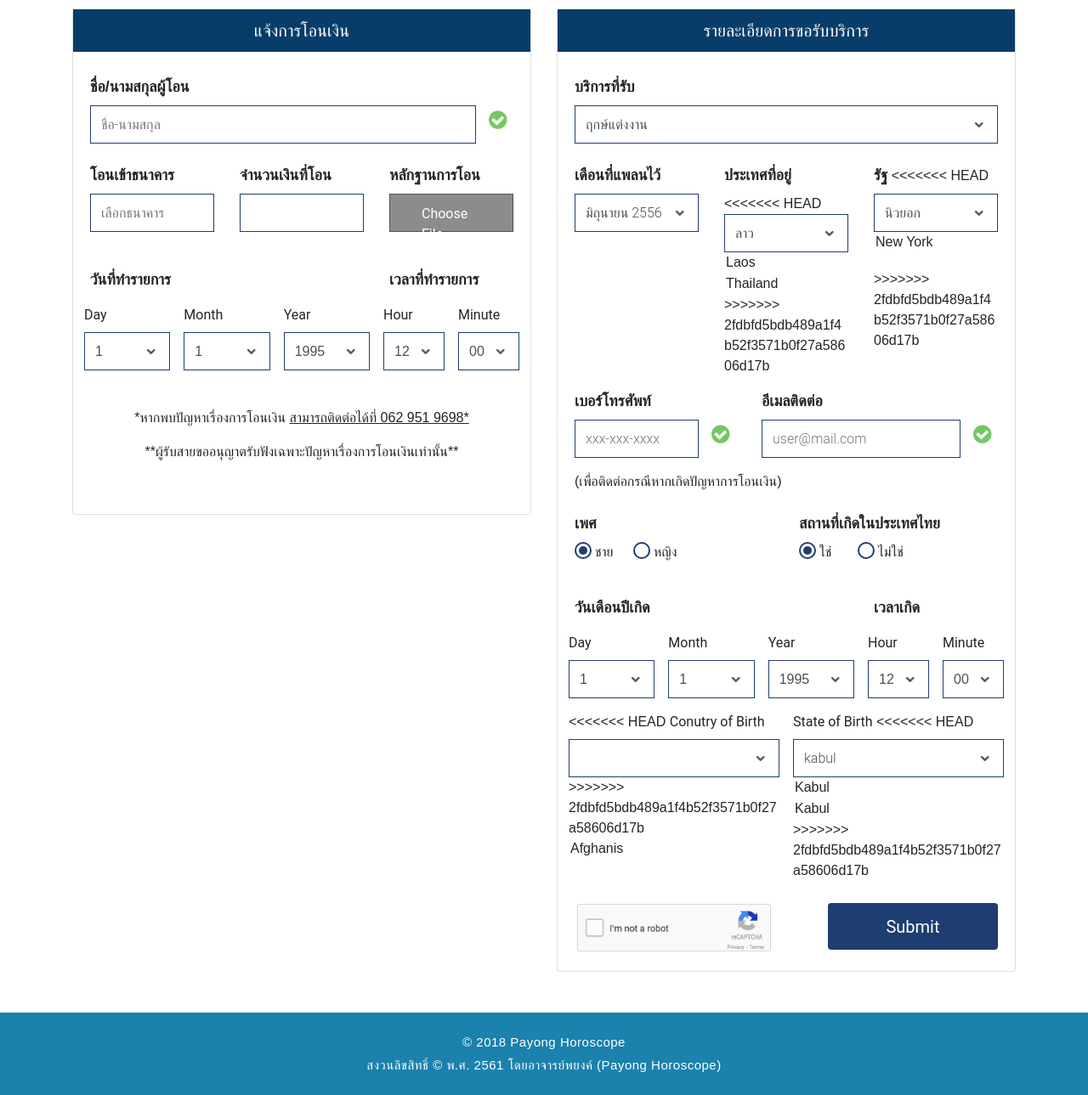
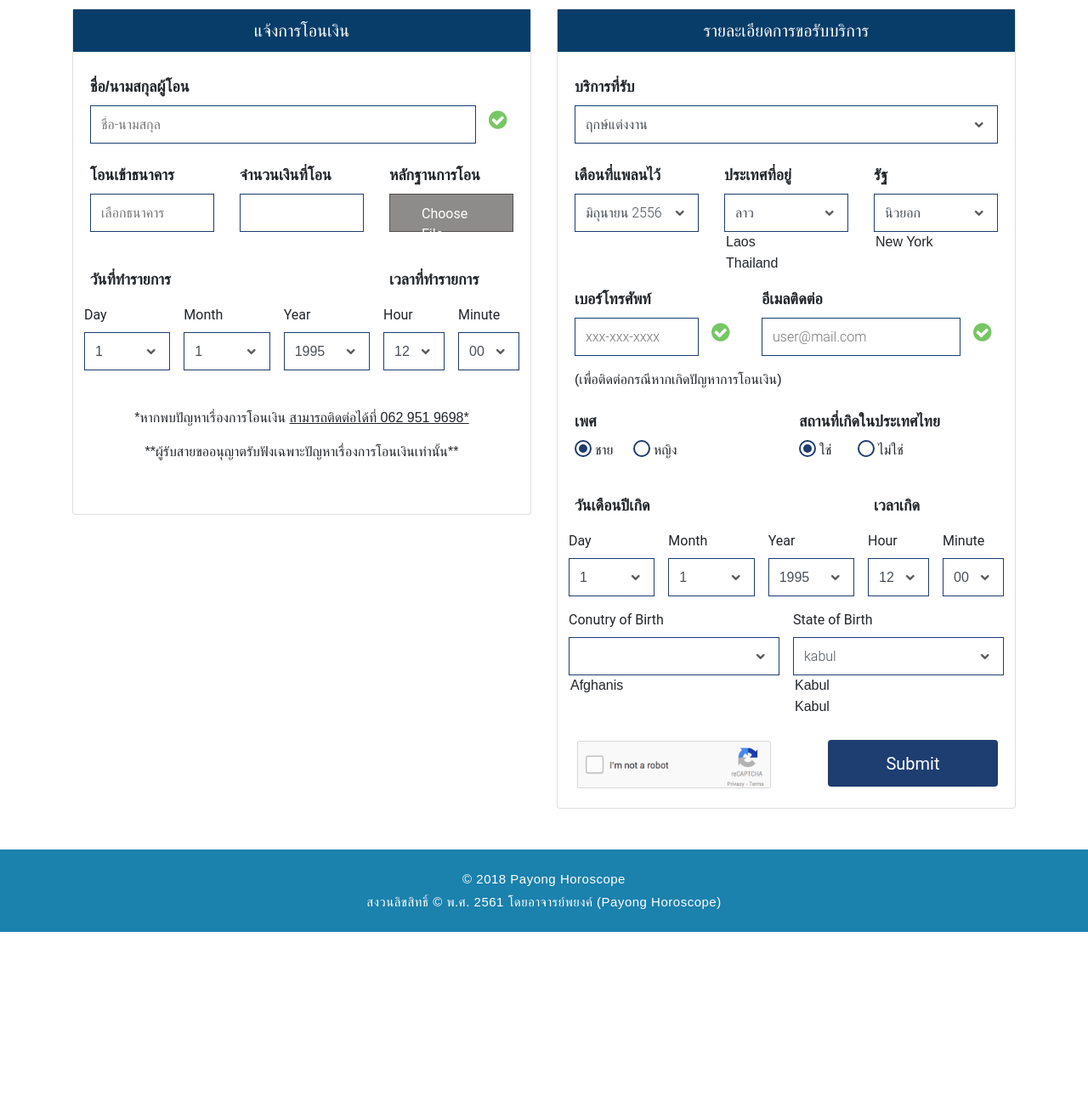
Before and after one commit to sqweezpond/payong, a PHP site: page /paydetails.php in a window 1280 px wide. Shown: the part 340-1629 px from the top of the page at 85% size. After the commit the page ends 1437 px from the top, so only its background shows below. Run offline with PHP 8.4, Linux system fonts and the light colour scheme; lists and menus that the app fills with data are empty; some libraries are stand-ins or nearby versions.

Commit message:
update
update

```diff
--- a/paydetails.php
+++ b/paydetails.php
@@ -159,28 +159,22 @@
                                     </div>
                                     <div class="col-lg-4 form-group">
                                       <label  class="pay-confirm-font my-lg-2 my-md-2 my-2">ประเทศที่อยู่</label></label>
-<<<<<<< HEAD
                                         <select class="paycon-selected custom-select">
                                           <option>ลาว</option>
                                           <option>ไทย</option>
-=======
                                         <select class="paycon-selected">
                                           <option>Laos</option>
                                           <option>Thailand</option>
->>>>>>> 2fdbfd5bdb489a1f4b52f3571b0f27a58606d17b
                                         </select>
                                     </div>
                                     <div class="col-lg-4 form-group">
                                       <label  class="pay-confirm-font my-lg-2 my-md-2 my-2">รัฐ</label></label>
-<<<<<<< HEAD
                                         <select class="paycon-selected custom-select">
                                           <option>นิวยอก</option>
                                           <option>ฤกษ์คลอดบุตร</option>
-=======
                                         <select class="paycon-selected">
                                           <option> New York</option>
                                           <option></option>
->>>>>>> 2fdbfd5bdb489a1f4b52f3571b0f27a58606d17b
                                         </select>
                                     </div>
                                   </div>
@@ -323,13 +317,11 @@
                               <div class="col-lg-6 col-md-6 p col-6 px-2">
                                 <form>
                                   <div class="form-group">
-<<<<<<< HEAD
                                     <label for="exampleFormControlFile1 " class="pay-en-text">Conutry of Birth</label></label>
                                       <select class="paycon-selected custom-select">
-=======
+
                                     <label for="exampleFormControlFile1 " class="pay-en-text">Country of Birth</label></label>
                                       <select class="paycon-selected">
->>>>>>> 2fdbfd5bdb489a1f4b52f3571b0f27a58606d17b
                                         <option>Afghanis</option>
                                         <option></option>
                                       </select>
@@ -340,15 +332,13 @@
                                 <form>
                                   <div class="form-group">
                                     <label  class="pay-en-text">State of Birth</label></label>
-<<<<<<< HEAD
                                       <select class="paycon-selected custom-select">
                                         <option>kabul</option>
                                         <option>kabul</option>
-=======
+
                                       <select class="paycon-selected">
                                         <option>Kabul</option>
                                         <option>Kabul</option>
->>>>>>> 2fdbfd5bdb489a1f4b52f3571b0f27a58606d17b
                                       </select>
                                   </div>
                                 </form>
```
